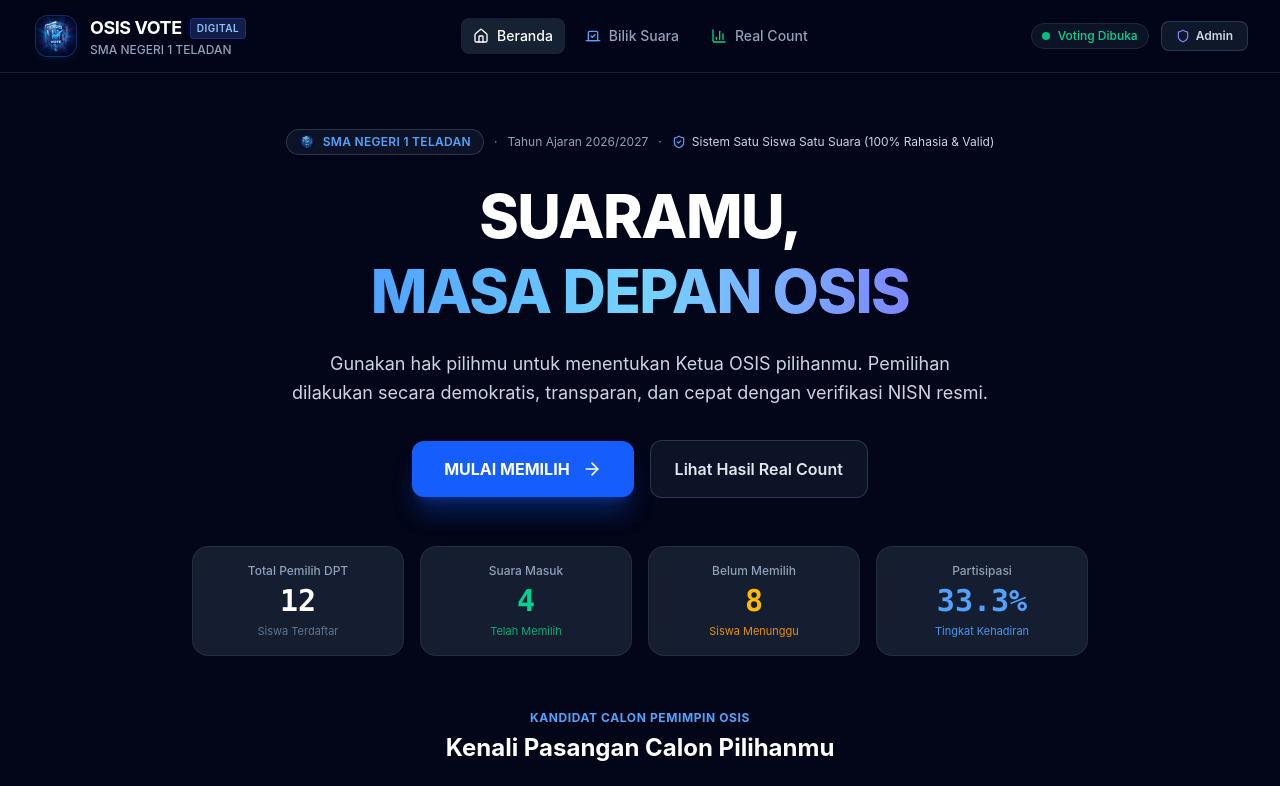
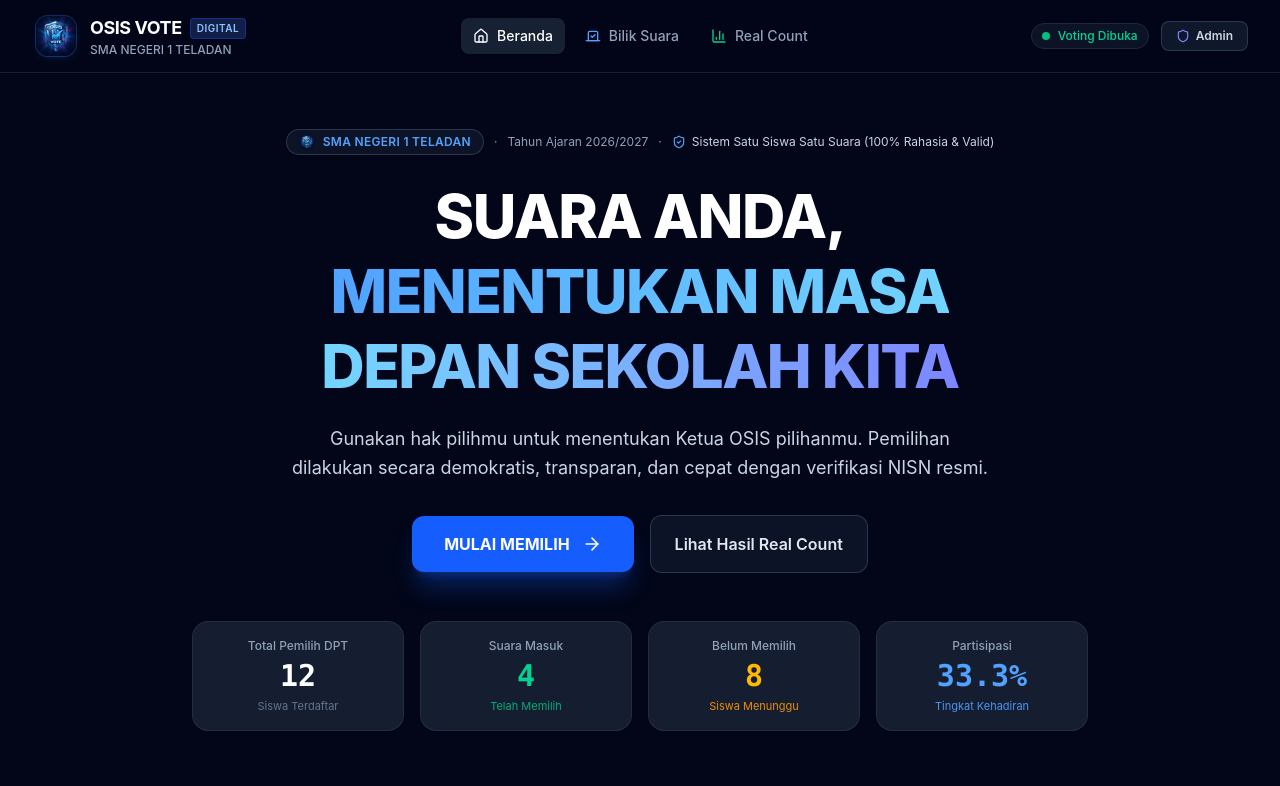
Before and after one commit to yofantrikesatama77-rgb/pemilihan-osis, a React (Vite) app: page / in a window 1280 px wide. Shown: the top 786 px of the page. Built offline with nearby package versions, Linux system fonts and the light colour scheme; no server answers; the database is empty.

Commit message:
style: update hero section copy
Refined the hero header text to be more formal and impactful.

```diff
--- a/src/components/Hero.tsx
+++ b/src/components/Hero.tsx
@@ -54,9 +54,9 @@ export const Hero: React.FC<HeroProps> = ({ setActivePage }) => {
         {/* Main Hero Header */}
         <div className="text-center max-w-3xl mx-auto">
           <h1 className="text-3xl sm:text-5xl lg:text-6xl font-extrabold tracking-tight text-white text-balance leading-tight">
-            SUARAMU, <br className="hidden sm:block" />
+            SUARA ANDA, <br className="hidden sm:block" />
             <span className="bg-gradient-to-r from-blue-400 via-sky-300 to-indigo-400 bg-clip-text text-transparent">
-              MASA DEPAN OSIS
+              MENENTUKAN MASA DEPAN SEKOLAH KITA
             </span>
           </h1>
 
```
